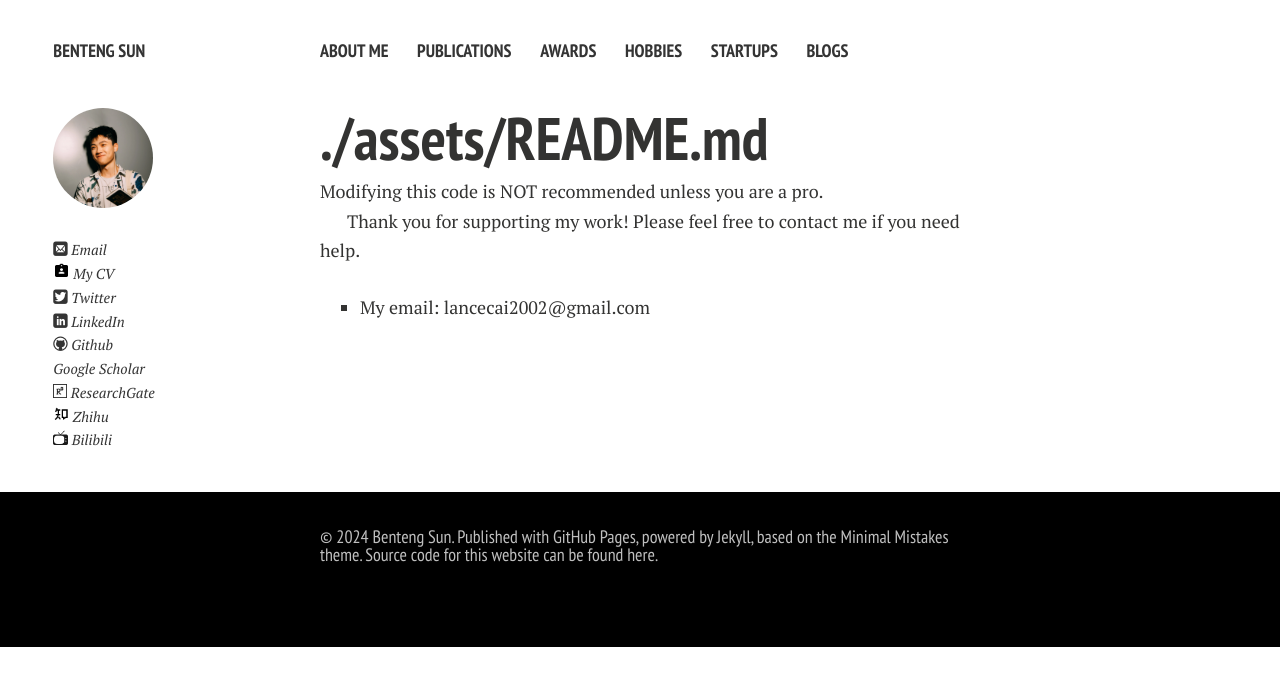
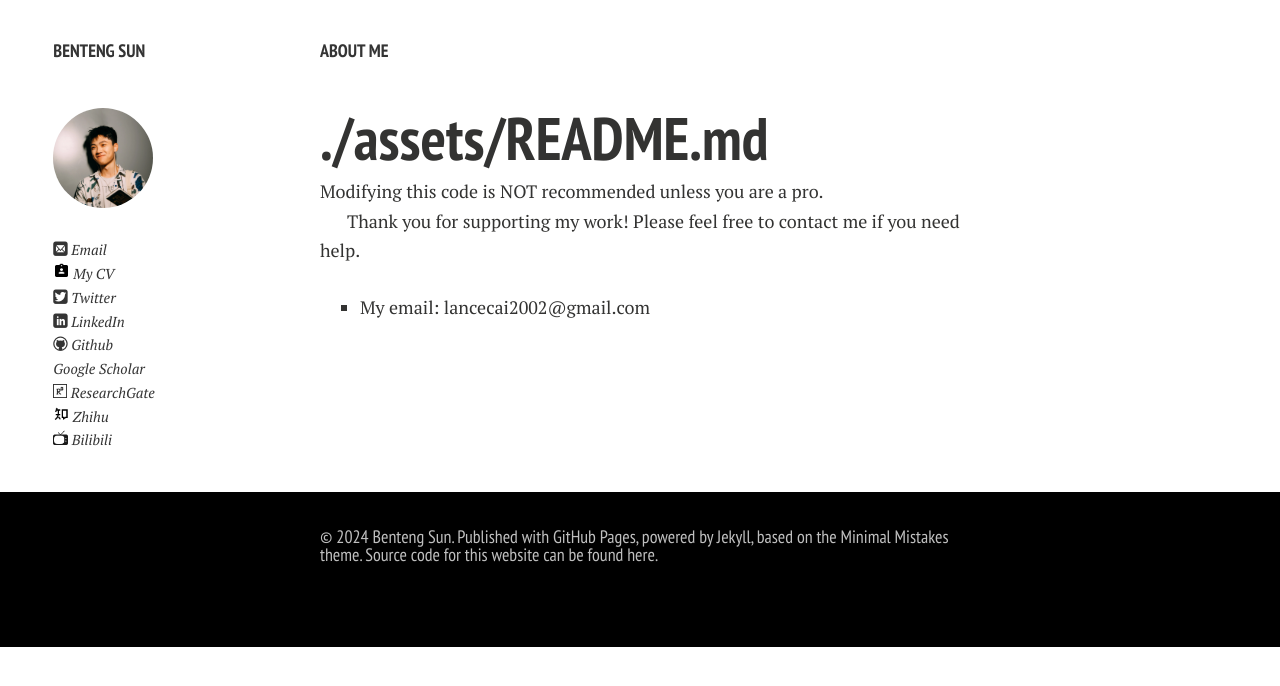
Before and after one commit to SMARK2022/SMARK2022.github.io, a Jekyll site: the page built from assets/README.md, in a window 1280 px wide. Shown: the top 686 px of the page. Built offline with Jekyll 4.4.1, drawn with Linux system fonts in a browser that asks for light colours; nearby versions of some CDN libraries; our own code applies the rules of GitHub Pages for plain Markdown files; comment, search, counter and statistics services are not loaded; a style sheet for code colours, icons or effects is not loaded; some of the changed lines change nothing that is shown.

Commit message:
Update _config.yml

```diff
--- a/_config.yml
+++ b/_config.yml
@@ -38,16 +38,16 @@ google_verify: "SkiyuGpJOKT74vv5GmXLvYXXDkXy4v8VWPtbelYz3Hs"
 links:
   - title: About Me
     url: /
-  - title: Publications
-    url: /publications/
-  - title: Awards
-    url: /awards/
-  - title: Hobbies
-    url: /hobbies/
-  - title: Startups
-    url: /startups/
-  - title: Blogs
-    url: /blogs/
+  # - title: Publications
+  #   url: /publications/
+  # - title: Awards
+  #   url: /awards/
+  # - title: Hobbies
+  #   url: /hobbies/
+  # - title: Startups
+  #   url: /startups/
+  # - title: Blogs
+  #   url: /blogs/
 
 # http://en.wikipedia.org/wiki/List_of_tz_database_time_zones
 timezone: China/Shenzhen
```
